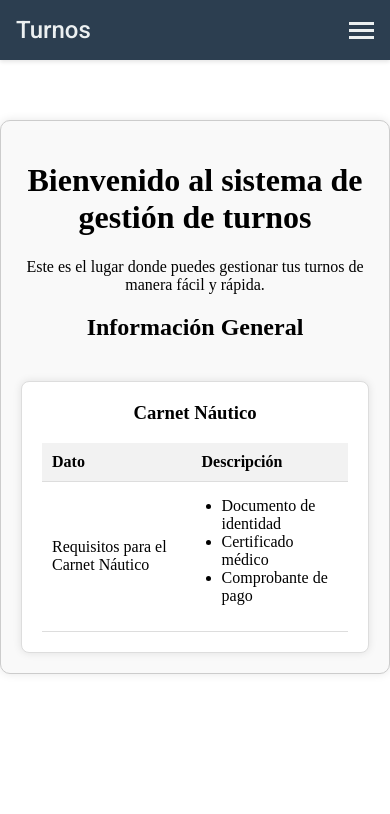
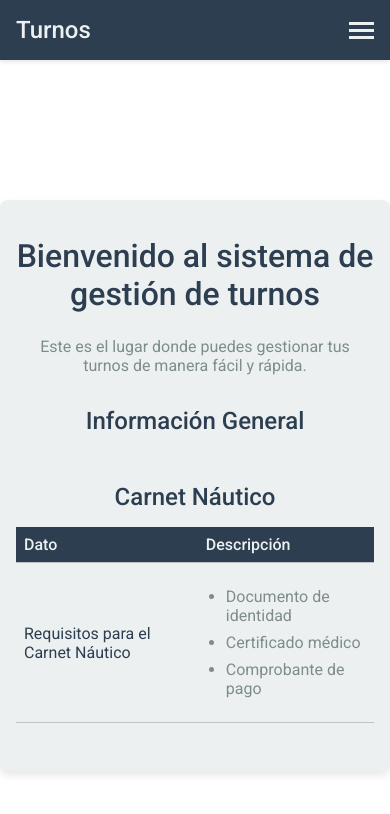
Before and after one commit to emanuelgimenez2/turno, a React (Create React App) app: page / in a window 390 px wide. Shown: the top 814 px of the page. Built offline with nearby package versions, Linux system fonts and the light colour scheme; no server answers.

Commit message:
actualizacion de estilos de home y admin

```diff
--- a/src/components/AdminDashboard/AdminDashboard.css
+++ b/src/components/AdminDashboard/AdminDashboard.css
@@ -1,11 +1,22 @@
+/* AdminDashboard.css */
+@import url('https://fonts.googleapis.com/css2?family=Roboto:wght@300;400;500&display=swap');
+
 .admin-dashboard-container {
-  max-width: 800px;
-  margin: 20px auto;
-  padding: 20px;
-  background-color: #f9f9f9;
-  border: 1px solid #ccc;
+  padding: 2rem;
+  max-width: 1200px;
+  margin: 5rem auto;
+  background-color: #ecf0f1;
+  box-shadow: 0 4px 8px rgba(0, 0, 0, 0.1);
   border-radius: 8px;
-  font-family: Arial, sans-serif;
+  font-family: 'Roboto', sans-serif;
+}
+
+h2 {
+  text-align: center;
+  margin-bottom: 2rem;
+  color: #2c3e50;
+  font-size: 2rem;
+  font-weight: 500;
 }
 
 .turnos-table {
@@ -13,36 +24,48 @@
   border-collapse: collapse;
 }
 
-.turnos-table th, .turnos-table td {
-  border: 1px solid #ddd;
-  padding: 8px;
+.turnos-table th,
+.turnos-table td {
+  padding: 1rem;
   text-align: left;
+  border-bottom: 1px solid #bdc3c7;
 }
 
 .turnos-table th {
-  background-color: #f2f2f2;
+  background-color: #2c3e50;
+  color: #ecf0f1;
+  font-size: 1rem;
+  font-weight: 500;
 }
 
-.turno-item {
-  background-color: #fff;
+.turnos-table td {
+  font-size: 1rem;
+  color: #2c3e50;
 }
 
-.turno-item:nth-child(even) {
-  background-color: #f2f2f2;
+.turno-item:hover {
+  background-color: #f0f0f0;
 }
 
-.turno-item div {
-  padding: 5px;
+.turno-item.completed {
+  background-color: #d1f0d1;
 }
 
-.turno-item strong {
-  font-weight: bold;
+input[type="checkbox"] {
+  transform: scale(1.5);
 }
 
-h2, h3 {
-  text-align: center;
+@media (max-width: 768px) {
+  .admin-dashboard-container {
+    padding: 1rem;
+  }
+
+  .turnos-table th,
+  .turnos-table td {
+    padding: 0.5rem;
+  }
+
+  h2 {
+    font-size: 1.5rem;
+  }
 }
-.turno-item.completed {
-  background-color: #f2f2f2; /* Cambia el color de fondo a un tono más oscuro */
-  color: #666; /* Cambia el color del texto para que sea más oscuro */
-}
--- a/src/components/AdminDashboard/AdminDashboard.js
+++ b/src/components/AdminDashboard/AdminDashboard.js
@@ -41,20 +41,6 @@ const AdminDashboard = () => {
     }
   };
 
-  // const groupTurnosByDate = () => {
-  //   const grouped = turnos.reduce((acc, turno) => {
-  //     const date = turno.fecha.toDate().toLocaleDateString(); // Convertir a formato de fecha
-
-  //     if (!acc[date]) {
-  //       acc[date] = [];
-  //     }
-  //     acc[date].push(turno);
-  //     return acc;
-  //   }, {});
-
-  //   return grouped;
-  // };
-
   return (
     <div className="admin-dashboard-container">
       <h2>Panel de Administración</h2>
@@ -67,7 +53,7 @@ const AdminDashboard = () => {
             <th>Hora</th>
             <th>Categoría</th>
             <th>Observaciones</th>
-            <th>Completado</th> {/* Columna para el checkbox */}
+            <th>Completado</th>
           </tr>
         </thead>
         <tbody>
--- a/src/components/Home/Home.css
+++ b/src/components/Home/Home.css
@@ -1,65 +1,117 @@
+/* Home.css */
+@import url('https://fonts.googleapis.com/css2?family=Roboto:wght@300;400;500&display=swap');
+
 .home-container {
-  max-width: 800px; /* Ancho máximo del contenido */
-  margin: 0 auto; /* Centrar en la pantalla */
-  padding: 20px; /* Espaciado interno */
-  background-color: #f9f9f9; /* Color de fondo */
-  border: 1px solid #ccc; /* Borde del contenedor */
-  border-radius: 10px; /* Bordes redondeados */
-  box-shadow: 0 0 10px rgba(0, 0, 0, 0.1); /* Sombra */
+  padding: 2rem;
+  max-width: 1200px;
+  margin: 5rem auto;
+  background-color: #ecf0f1;
+  box-shadow: 0 4px 8px rgba(0, 0, 0, 0.1);
+  border-radius: 8px;
+  font-family: 'Roboto', sans-serif;
 }
 
-.home-container h1 {
-  text-align: center; /* Centrar título */
+h1 {
+  text-align: center;
+  margin-bottom: 1.5rem;
+  color: #2c3e50;
+  font-size: 2.5rem;
+  font-weight: 500;
 }
 
-.home-container p {
-  text-align: center; /* Centrar párrafos */
-  margin-bottom: 20px; /* Espacio inferior */
+p {
+  text-align: center;
+  margin-bottom: 2rem;
+  color: #7f8c8d;
+  font-size: 1.25rem;
 }
 
 .info-section {
-  margin-bottom: 40px; /* Espacio inferior */
+  margin-bottom: 3rem;
+}
+
+h2 {
+  text-align: center;
+  margin-bottom: 1.5rem;
+  color: #2c3e50;
+  font-size: 2rem;
+  font-weight: 500;
 }
 
 .tables-section {
-  display: grid; /* Estilo de diseño en cuadrícula */
-  gap: 20px; /* Espacio entre las tablas */
+  margin-bottom: 2rem;
 }
 
 .table-container {
-  padding: 20px; /* Espaciado interno */
-  background-color: #fff; /* Fondo de las tablas */
-  border: 1px solid #ddd; /* Borde de las tablas */
-  border-radius: 8px; /* Bordes redondeados */
-  box-shadow: 0 0 8px rgba(0, 0, 0, 0.1); /* Sombra */
+  margin-bottom: 2rem;
 }
 
-.table-container h3 {
-  margin-top: 0; /* Eliminar margen superior del título */
+h3 {
+  color: #2c3e50;
+  font-size: 1.75rem;
+  font-weight: 500;
+  margin-bottom: 1rem;
+  text-align: center;
 }
 
 .data-table {
-  width: 100%; /* Ancho completo de la tabla */
-  border-collapse: collapse; /* Colapso de bordes de tabla */
-  margin-top: 10px; /* Margen superior */
+  width: 100%;
+  border-collapse: collapse;
+  margin-bottom: 2rem;
 }
 
 .data-table th,
 .data-table td {
-  padding: 10px; /* Espaciado interno de celdas */
-  text-align: left; /* Alineación del texto */
-  border-bottom: 1px solid #ddd; /* Borde inferior de celdas */
+  padding: 1rem;
+  text-align: left;
+  border-bottom: 1px solid #bdc3c7;
 }
 
 .data-table th {
-  background-color: #f2f2f2; /* Color de fondo del encabezado */
+  background-color: #2c3e50;
+  color: #ecf0f1;
+  font-size: 1rem;
+  font-weight: 500;
 }
 
-.data-table td ul {
-  margin-top: 5px; /* Margen superior de la lista */
-  padding-left: 20px; /* Sangría del contenido de la lista */
+.data-table td {
+  font-size: 1rem;
+  color: #2c3e50;
 }
 
-.data-table td ul li {
-  list-style-type: disc; /* Estilo de viñetas */
+ul {
+  padding-left: 1.25rem;
 }
+
+li {
+  font-size: 1rem;
+  color: #7f8c8d;
+  margin-bottom: 0.5rem;
+}
+
+@media (max-width: 768px) {
+  .home-container {
+    padding: 1rem;
+  }
+
+  h1 {
+    font-size: 2rem;
+  }
+
+  p {
+    font-size: 1rem;
+  }
+
+  h2 {
+    font-size: 1.5rem;
+  }
+
+  h3 {
+    font-size: 1.5rem;
+  }
+
+  .data-table th,
+  .data-table td {
+    padding: 0.5rem;
+  }
+}
--- a/src/components/Home/Home.js
+++ b/src/components/Home/Home.js
@@ -38,11 +38,10 @@ const Home = () => {
 
       <section className="info-section">
         <h2>Información General</h2>
-
+        {/* Contenido adicional aquí */}
       </section>
 
       <section className="tables-section">
-
         {categories.map((category, index) => (
           <div key={index} className="table-container">
             <h3>{category.title}</h3>
```
